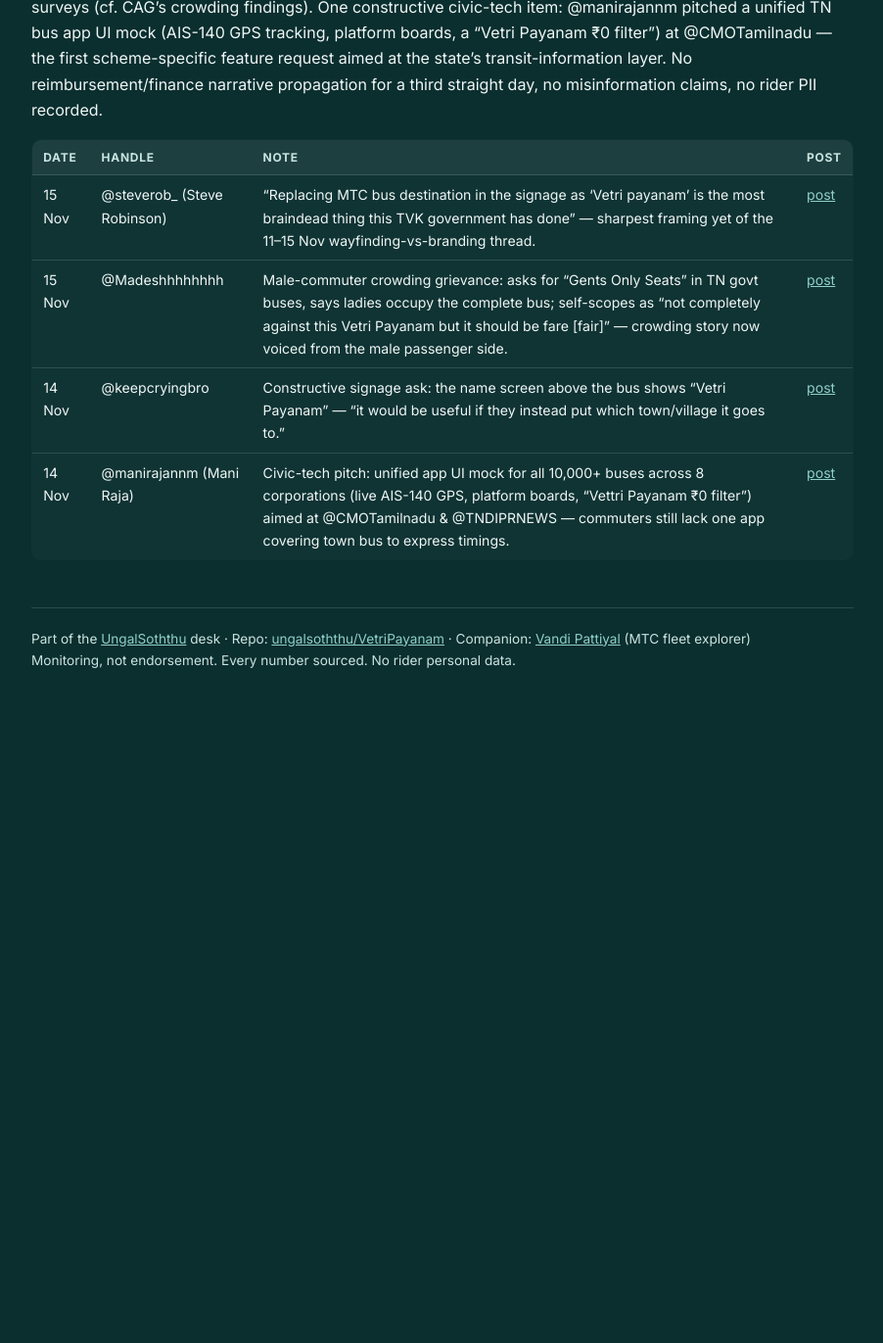
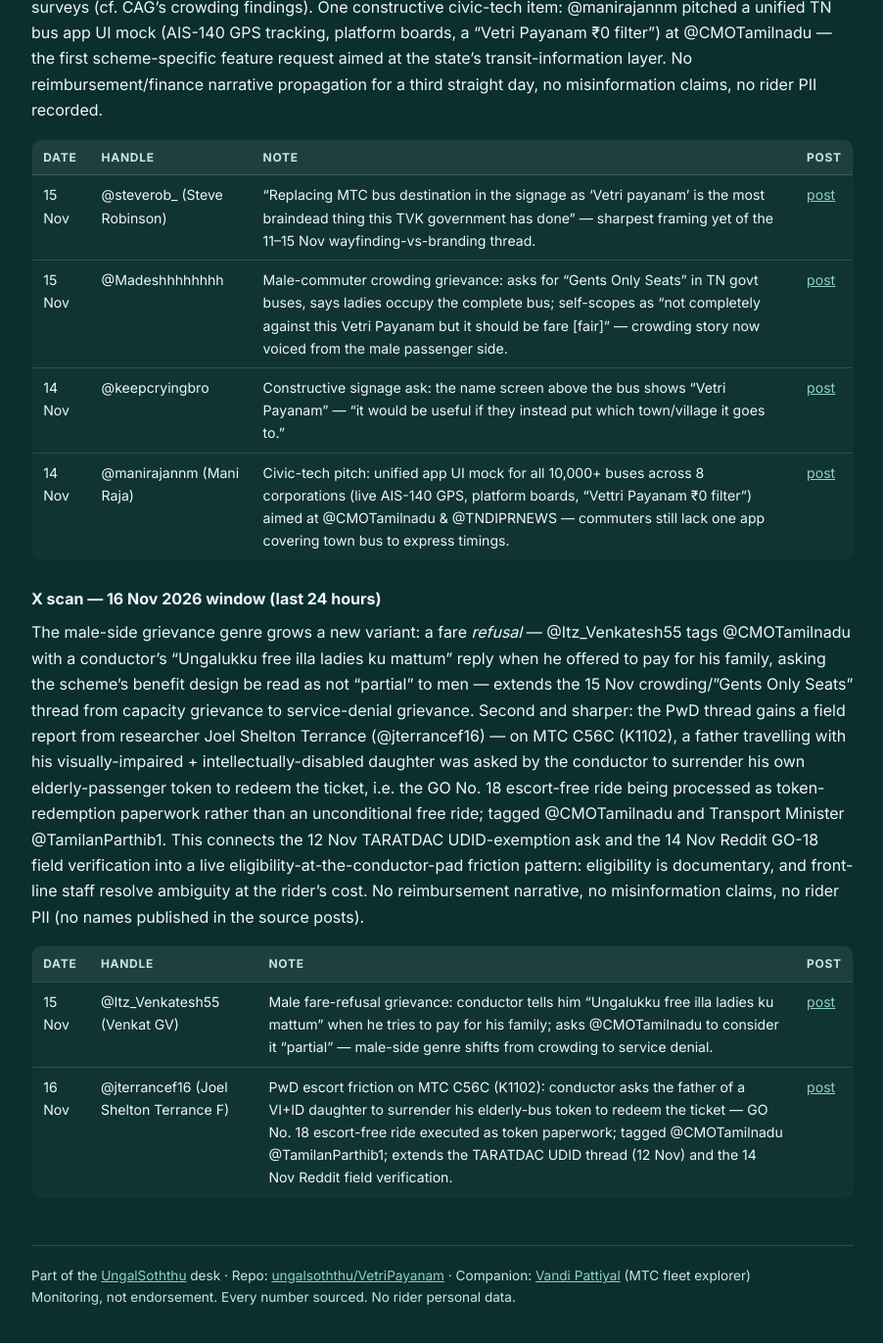
Before and after one commit to ungalsoththu/VetriPayanam, a Jekyll site: the page built from social/SOCIALLOG.md, in a window 1280 px wide and 1400 px high, scrolled down 22793 px. Shown: the top 1371 px of the window at 98% size, without its empty margins (188-1090 px from the left). Built offline with Jekyll 4.4.1, drawn with Linux system fonts in a browser that asks for light colours; before the commit the page ends 23543 px from its top, so only the background shows below that.

Commit message:
daily watch 2026-11-16: Ponnamaravathi conductor assault (private operators vs free-travel competition, first violence episode in ledger); X: male fare-refusal grievance + PwD escort token-recovery friction on MTC C56C (GO-18 gap)

```diff
--- a/social/SOCIALLOG.md
+++ b/social/SOCIALLOG.md
@@ -466,3 +466,12 @@ The wayfinding-vs-branding thread is now the dominant recurring complaint genre
 | 15 Nov | @Madeshhhhhhhh | Male-commuter crowding grievance: asks for "Gents Only Seats" in TN govt buses, says ladies occupy the complete bus; self-scopes as "not completely against this Vetri Payanam but it should be fare [fair]" — crowding story now voiced from the male passenger side. | [post](https://x.com/Madeshhhhhhhh/status/2121964487163183448) |
 | 14 Nov | @keepcryingbro | Constructive signage ask: the name screen above the bus shows "Vetri Payanam" — "it would be useful if they instead put which town/village it goes to." | [post](https://x.com/keepcryingbro/status/2121644363034116313) |
 | 14 Nov | @manirajannm (Mani Raja) | Civic-tech pitch: unified app UI mock for all 10,000+ buses across 8 corporations (live AIS-140 GPS, platform boards, "Vettri Payanam ₹0 filter") aimed at @CMOTamilnadu & @TNDIPRNEWS — commuters still lack one app covering town bus to express timings. | [post](https://x.com/manirajannm/status/2121886410131255329) |
+
+### X scan — 16 Nov 2026 window (last 24 hours)
+
+The male-side grievance genre grows a new variant: a fare *refusal* — @Itz_Venkatesh55 tags @CMOTamilnadu with a conductor's "Ungalukku free illa ladies ku mattum" reply when he offered to pay for his family, asking the scheme's benefit design be read as not "partial" to men — extends the 15 Nov crowding/"Gents Only Seats" thread from capacity grievance to service-denial grievance. Second and sharper: the PwD thread gains a field report from researcher Joel Shelton Terrance (@jterrancef16) — on MTC C56C (K1102), a father travelling with his visually-impaired + intellectually-disabled daughter was asked by the conductor to surrender his own elderly-passenger token to redeem the ticket, i.e. the GO No. 18 escort-free ride being processed as token-redemption paperwork rather than an unconditional free ride; tagged @CMOTamilnadu and Transport Minister @TamilanParthib1. This connects the 12 Nov TARATDAC UDID-exemption ask and the 14 Nov Reddit GO-18 field verification into a live eligibility-at-the-conductor-pad friction pattern: eligibility is documentary, and front-line staff resolve ambiguity at the rider's cost. No reimbursement narrative, no misinformation claims, no rider PII (no names published in the source posts).
+
+| Date | Handle | Note | Post |
+| --- | --- | --- | --- |
+| 15 Nov | @Itz_Venkatesh55 (Venkat GV) | Male fare-refusal grievance: conductor tells him "Ungalukku free illa ladies ku mattum" when he tries to pay for his family; asks @CMOTamilnadu to consider it "partial" — male-side genre shifts from crowding to service denial. | [post](https://x.com/Itz_Venkatesh55/status/2121908096310403578) |
+| 16 Nov | @jterrancef16 (Joel Shelton Terrance F) | PwD escort friction on MTC C56C (K1102): conductor asks the father of a VI+ID daughter to surrender his elderly-bus token to redeem the ticket — GO No. 18 escort-free ride executed as token paperwork; tagged @CMOTamilnadu @TamilanParthib1; extends the TARATDAC UDID thread (12 Nov) and the 14 Nov Reddit field verification. | [post](https://x.com/jterrancef16/status/2122197558911205694) |
```
Also changed, not shown: news/NEWSLOG.md (+1 -0 lines).
